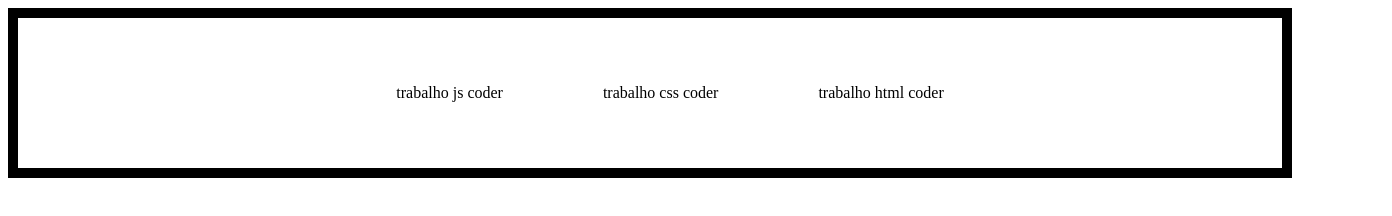
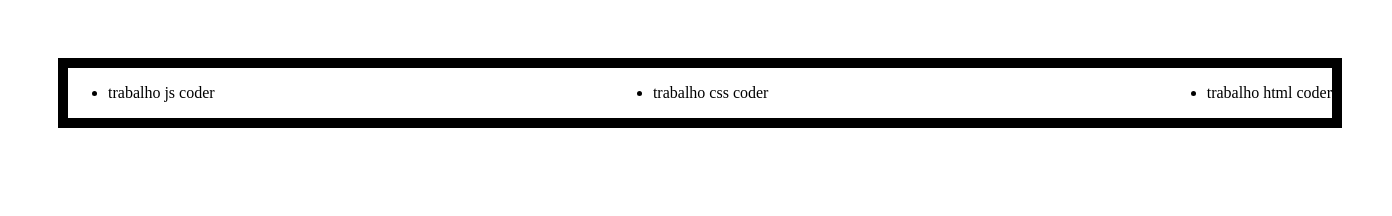
Before and after one commit to gabrielwenderprado/aulacoder, a plain HTML site: page index.html in a window 1280 px wide. Shown: the whole page, 1392 px wide, since content can reach past the window. Drawn offline with Linux system fonts and the light colour scheme.

Commit message:
atualizaçao

```diff
--- a/index.html
+++ b/index.html
@@ -7,7 +7,7 @@
     <title>aula coder</title>
 </head>
 <body>
-    <nav>
+    <nav class="navegacaoTopo">
         <ul>
             <li>
                 trabalho js coder
--- a/style.css
+++ b/style.css
@@ -9,7 +9,7 @@ ul{
     display: flex;
     justify-content: space-between ;
 }
-li {
+.navegacaoTopo {
 
     display: inline-block;
     margin: 50px;
```
